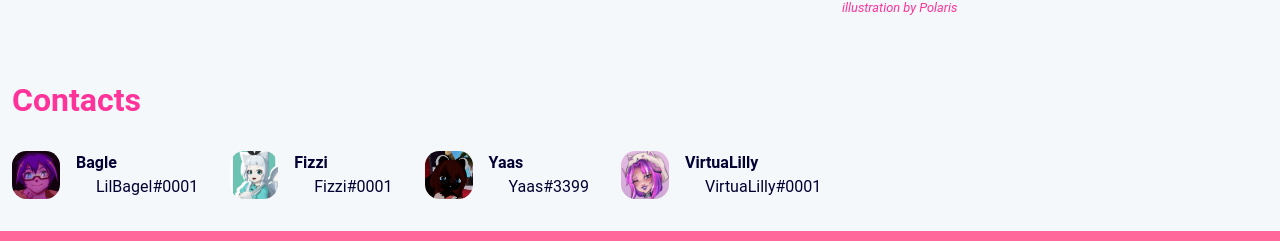
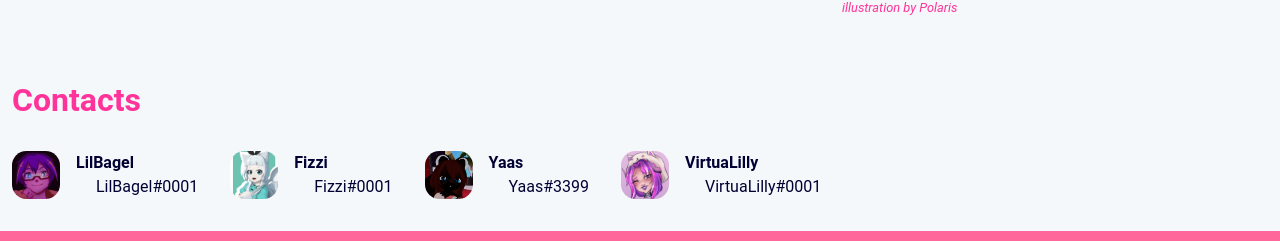
Before and after one commit to EnzeyNet/vrcon-website, a Svelte app: page / in a window 1280 px wide. Shown: the part 10217-10458 px from the top of the page. Built offline with nearby package versions, Linux system fonts and the light colour scheme; some icons are missing.

Commit message:
Fix Bagels name

```diff
--- a/src/Client/data/staffDetails.js
+++ b/src/Client/data/staffDetails.js
@@ -1,7 +1,7 @@
 
 const data = [
     {
-        name: 'Bagle',
+        name: 'LilBagel',
         icon: 'images/Users/bagle-128.gif',
         discordId: 'LilBagel#0001',
     },
```
